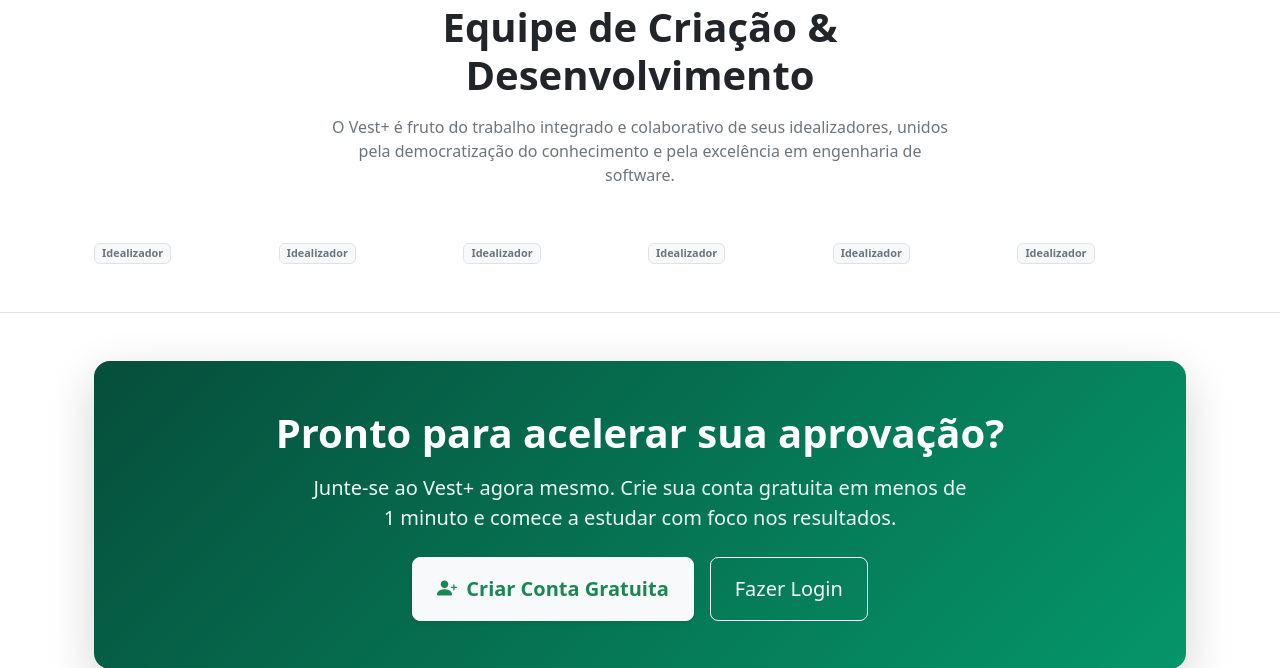
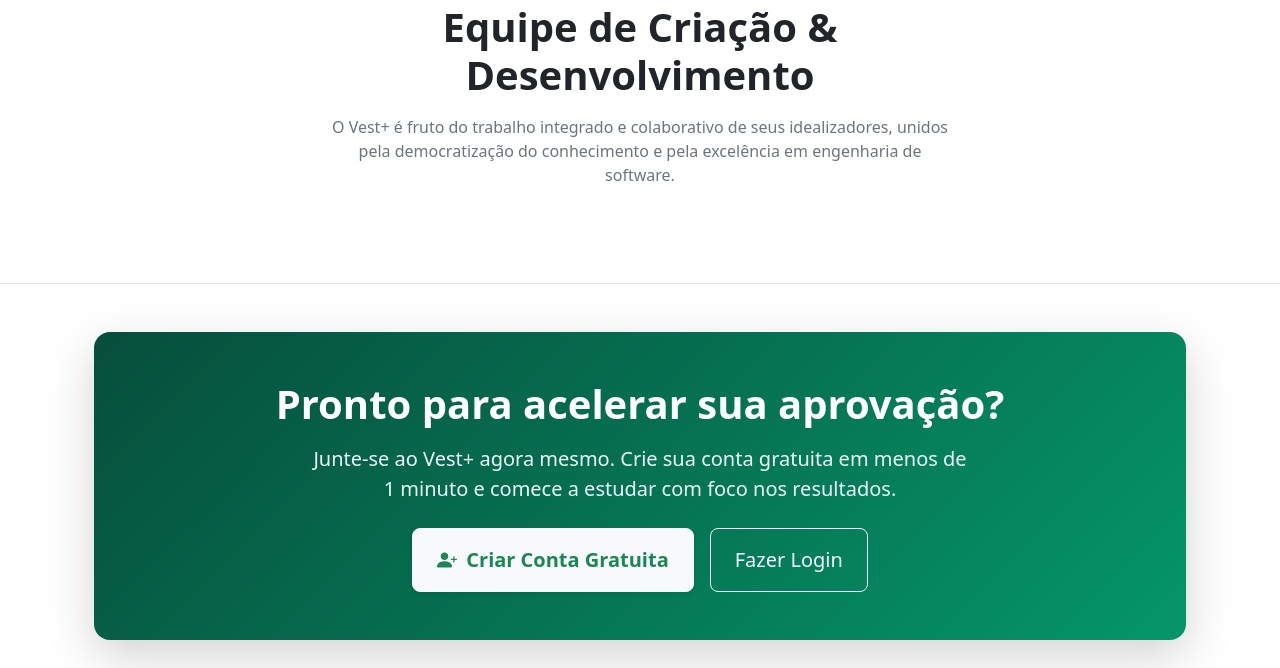
Before and after one commit to DuilioBSegura/VestMais-Project, a PHP site: template src/Views/home.php in a window 1280 px wide. Shown: the part 3028-3696 px from the top of the page. Run offline with PHP 8.4, Linux system fonts and the light colour scheme; the template is opened without the code that fills it: most values are stand-ins (such as "Sample title", 1, 10 or a date in 2020); data that the repository does not hold is empty.

Commit message:
fix(landing): remove badge Idealizador from team cards

```diff
--- a/src/Views/home.php
+++ b/src/Views/home.php
@@ -545,8 +545,7 @@
                             <div class="team-avatar-gradient">
                                 <?= Helper::e($membro['iniciais']) ?>
                             </div>
-                            <h6 class="fw-bold text-dark mb-1"><?= Helper::e($membro['nome']) ?></h6>
-                            <span class="badge bg-light text-secondary border small" style="font-size: 0.68rem;">Idealizador</span>
+                            <h6 class="fw-bold text-dark mb-0"><?= Helper::e($membro['nome']) ?></h6>
                         </div>
                     </div>
                 <?php endforeach; ?>
```
